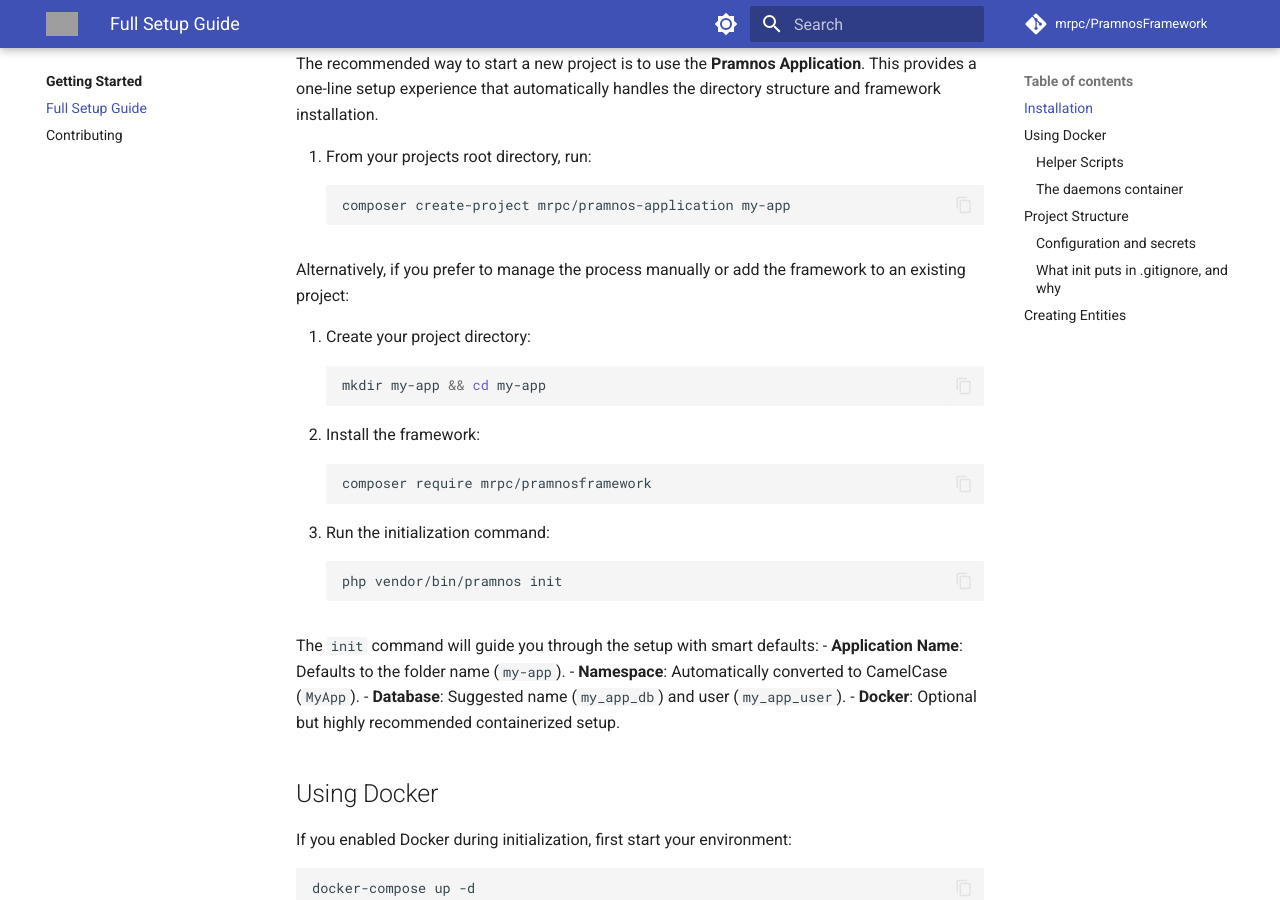
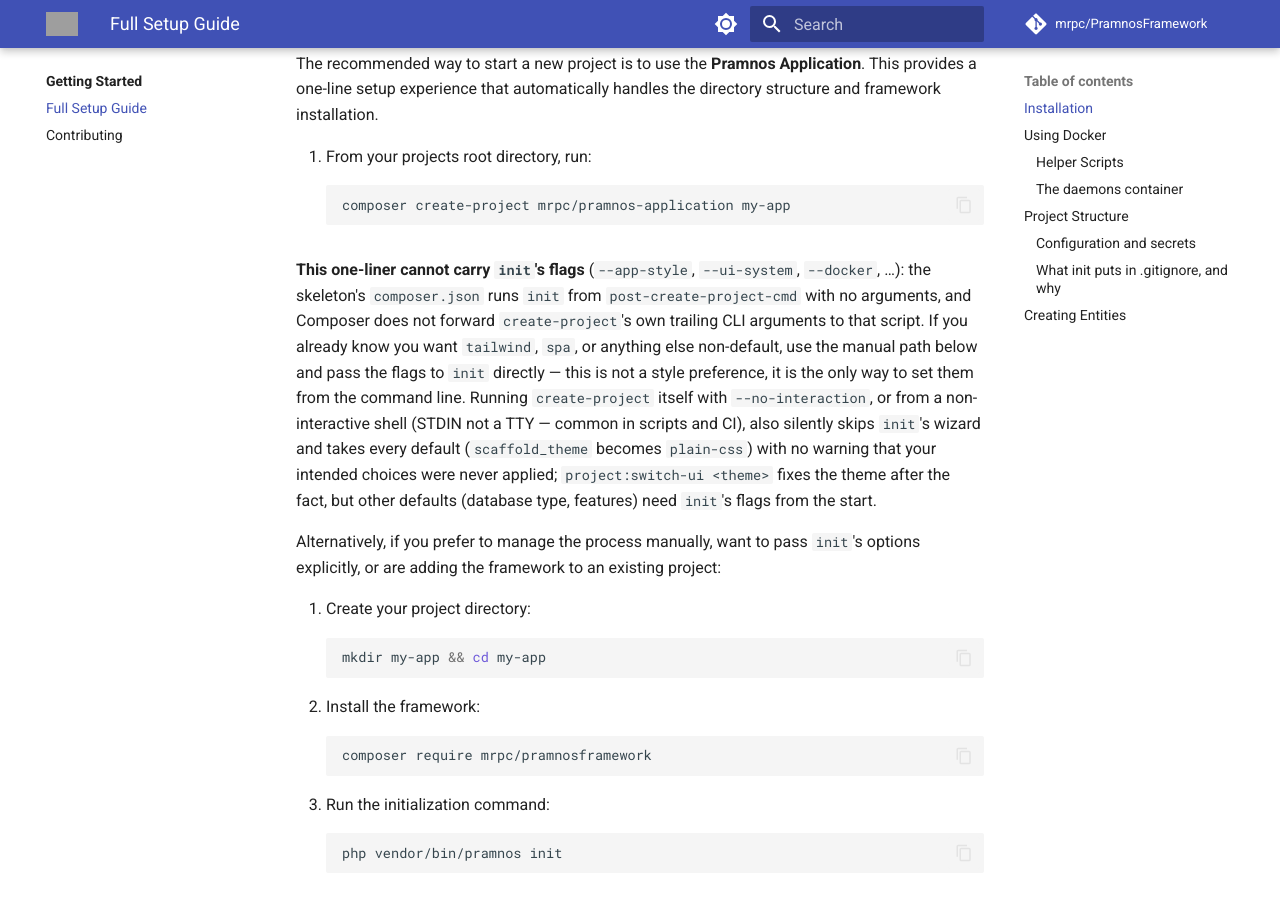
Before and after one commit to mrpc/PramnosFramework, an MkDocs documentation site: the page built from docs/Getting_Started.md, in a window 1280 px wide and 900 px high, scrolled down 319 px. Built offline with MkDocs 1.6.1 and Material for MkDocs 9.7.7, drawn with Linux system fonts in a browser that asks for light colours; comment, search, counter and statistics services are not loaded; grey boxes are pictures that could not be loaded.

Commit message:
docs(getting-started): the create-project one-liner cannot carry init's flags
composer create-project runs init from post-create-project-cmd with no arguments and
does not forward create-project's own trailing CLI args to it - so there was no way
to pass --app-style/--ui-system/--docker/etc through the documented quickstart.
--no-interaction, or a non-interactive shell, also silently skips init's wizard and
takes every default with no warning that intended choices were never applied. Flags
the one-liner's limitation and points at the manual path for anyone who wants
non-default scaffold options from the command line.

````diff
--- a/docs/Getting_Started.md
+++ b/docs/Getting_Started.md
@@ -20,7 +20,19 @@
    composer create-project mrpc/pramnos-application my-app
    ```
 
-Alternatively, if you prefer to manage the process manually or add the framework to an existing project:
+**This one-liner cannot carry `init`'s flags** (`--app-style`, `--ui-system`, `--docker`, …):
+the skeleton's `composer.json` runs `init` from `post-create-project-cmd` with no arguments, and
+Composer does not forward `create-project`'s own trailing CLI arguments to that script. If you
+already know you want `tailwind`, `spa`, or anything else non-default, use the manual path below
+and pass the flags to `init` directly — this is not a style preference, it is the only way to
+set them from the command line. Running `create-project` itself with `--no-interaction`, or from
+a non-interactive shell (STDIN not a TTY — common in scripts and CI), also silently skips `init`'s
+wizard and takes every default (`scaffold_theme` becomes `plain-css`) with no warning that your
+intended choices were never applied; `project:switch-ui <theme>` fixes the theme after the fact,
+but other defaults (database type, features) need `init`'s flags from the start.
+
+Alternatively, if you prefer to manage the process manually, want to pass `init`'s options
+explicitly, or are adding the framework to an existing project:
 
 1. Create your project directory:
    ```bash
````
